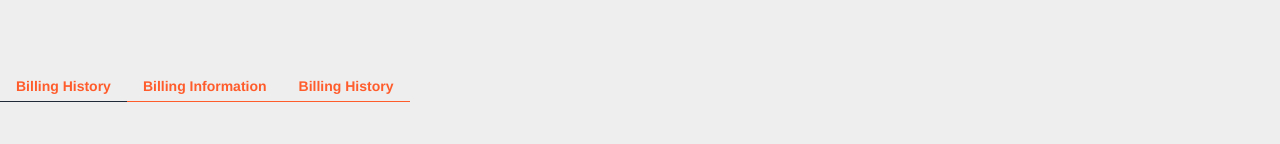
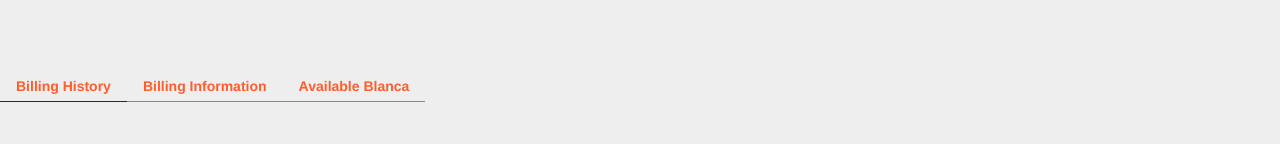
Before and after one commit to Jewel-190237/per-shop, a React (Vite) app: page /vouchers in a window 1280 px wide. Shown: the part 495-639 px from the top of the page. Built offline with nearby package versions, Linux system fonts and the light colour scheme.

Commit message:
balance added

```diff
--- /dev/null
+++ b/src/Components/MyAccount/AvailableBalance.jsx
@@ -0,0 +1,11 @@
+import React from 'react';
+
+const AvailableBalance = () => {
+    return (
+        <div>
+
+        </div>
+    );
+};
+
+export default AvailableBalance;
--- a/src/Components/MyAccount/Vouchchers.jsx
+++ b/src/Components/MyAccount/Vouchchers.jsx
@@ -3,6 +3,7 @@ import Banner from '../Shared/Banner/Banner';
 import { useNavigate } from 'react-router-dom';
 import BillingHistory from './BillingHistory';
 import BillINformation from './BillINformation';
+import AvailableBalance from './AvailableBalance';
 
 
 const Vouchers = () => {
@@ -28,8 +29,10 @@ const Vouchers = () => {
                         <BillINformation></BillINformation>
                     </div>
 
-                    <input type="radio" name="my_tabs_1" role="tab" className="tab text-[#FF5C2C] font-bold border-b border-[#FF5C2C]" aria-label="Billing History"  />
-                    <div role="tabpanel" className="tab-content p-10">Tab content 1</div>
+                    <input type="radio" name="my_tabs_1" role="tab" className="tab text-[#FF5C2C] font-bold border-b border-[#FF5C2C]" aria-label="Available Blanca"  />
+                    <div role="tabpanel" className="tab-content">
+                        <AvailableBalance></AvailableBalance>
+                    </div>
                 </div>
             </div>
 
```
